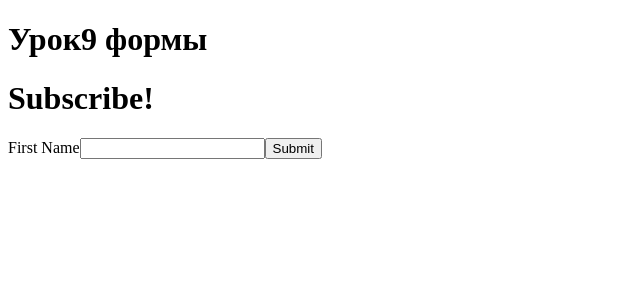
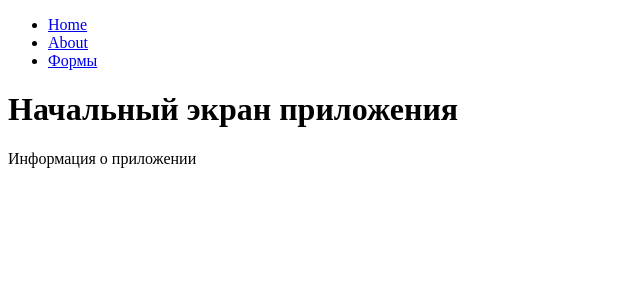
Before and after one commit to Ulibka68/otus_react_dz, a React app: page /about in a window 1280 px wide. Shown: the top 300 px of the page, without its empty margins (0-640 px from the left). Built offline with nearby package versions, Linux system fonts and the light colour scheme.

Commit message:
роутер1

```diff
--- a/package.json
+++ b/package.json
@@ -30,6 +30,7 @@
     "@types/jest": "^26.0.4",
     "@types/react": "^16.9.42",
     "@types/react-dom": "^16.9.8",
+    "@types/react-router-dom": "^5.1.5",
     "@types/react-text-mask": "^5.4.6",
     "@types/yup": "^0.29.4",
     "@typescript-eslint/eslint-plugin": "^3.6.1",
--- /dev/null
+++ b/src/component/About.tsx
@@ -0,0 +1,10 @@
+import React from "react";
+
+export default function About() {
+  return (
+    <div>
+      <h1>Начальный экран приложения </h1>
+      <p>Информация о приложении</p>
+    </div>
+  );
+}
--- a/src/component/App.tsx
+++ b/src/component/App.tsx
@@ -1,21 +1,57 @@
 import React from "react";
 import FlickrContainer from "./FlickrContainer";
 import Basic from "./FormParams";
+import About from "./About";
 
-export default class App extends React.Component<any, any> {
+import {
+  BrowserRouter as Router,
+  Switch,
+  Route,
+  Link,
+  withRouter,
+} from "react-router-dom";
+
+// параметры определения пути
+// https://github.com/pillarjs/path-to-regexp#parameters
+
+class App extends React.Component<any, any> {
   constructor(props?: any) {
     super(props);
   }
 
   render() {
     return (
-      <div>
+      <Router>
         <div>
-          <h1>Урок9 формы</h1>
+          <ul>
+            <li>
+              <Link to="/">Home</Link>
+            </li>
+            <li>
+              <Link to="/about">About</Link>
+            </li>
+            <li>
+              <Link to="/forms">Формы</Link>
+            </li>
+          </ul>
         </div>
-        {/*<FlickrContainer />*/}
-        <Basic />
-      </div>
+
+        <Switch>
+          <Route path="/about">
+            <About />
+          </Route>
+          <Route path="/forms">
+            <div>
+              <h1>Урок9 формы</h1>
+            </div>
+            {/*<FlickrContainer />*/}
+            <Basic />
+          </Route>
+        </Switch>
+      </Router>
     );
   }
 }
+
+// export default withRouter(App);
+export default App;
```
Also changed, not shown: 1 other file (tests, documents, lock files or other folders).
